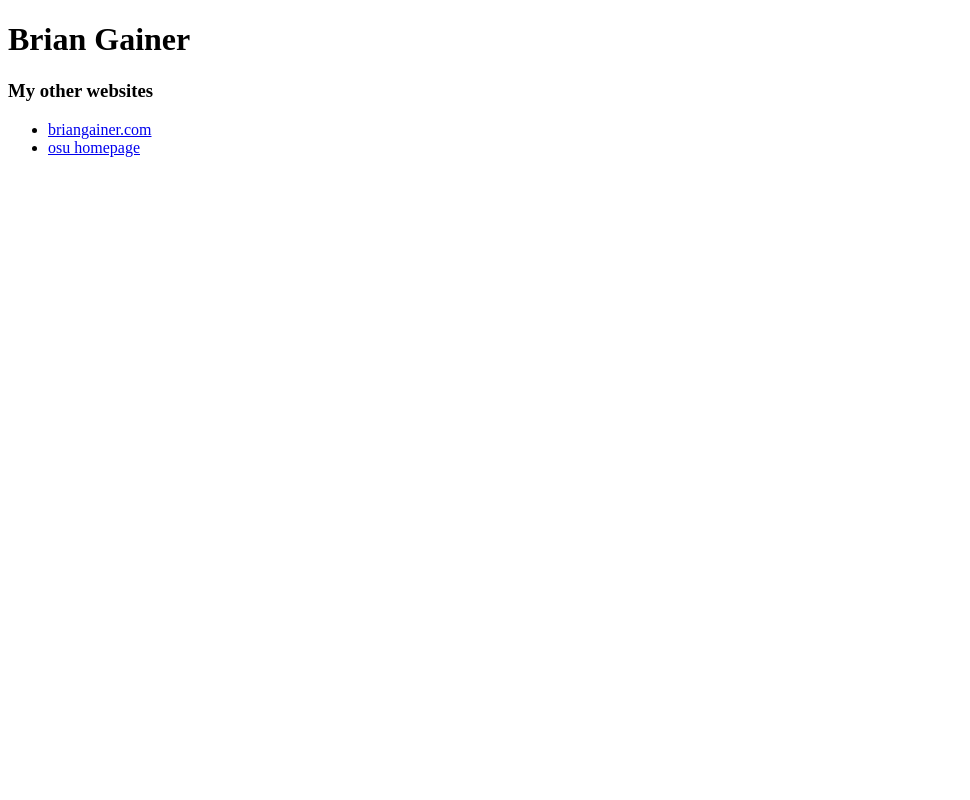
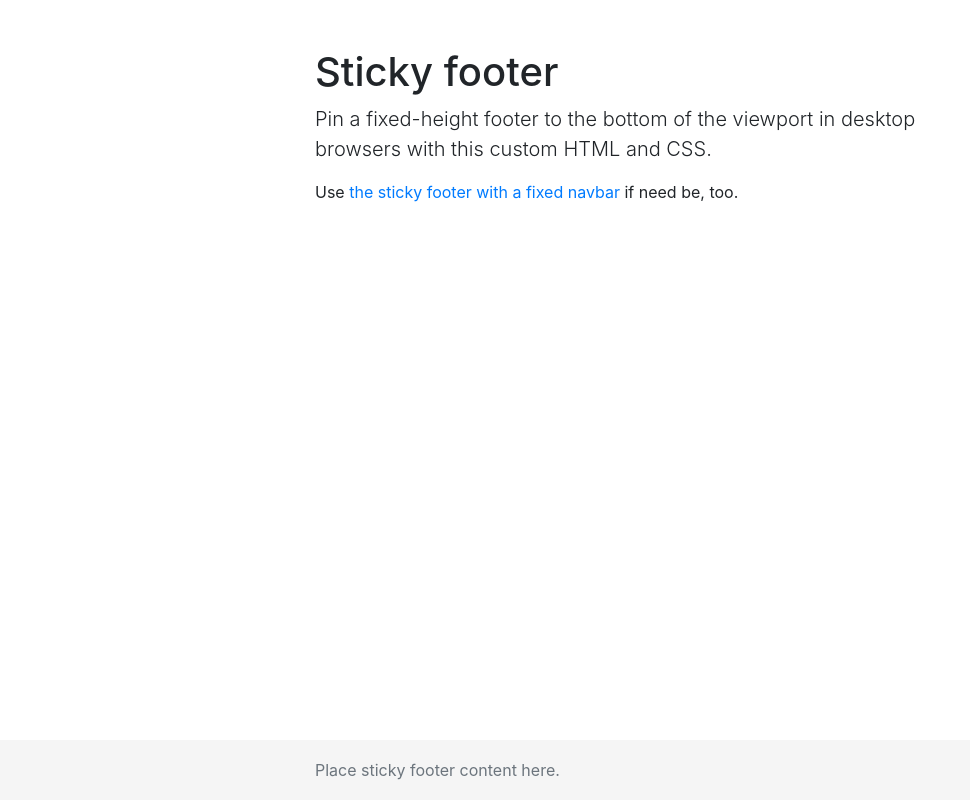
Before and after one commit to briangainer/briangainer, a plain HTML site: page index.html in a window 1280 px wide. Shown: the whole page, without its empty margins (0-970 px from the left). Drawn offline with nearby package versions, Linux system fonts and the light colour scheme.

Commit message:
basic template

```diff
--- a/index.html
+++ b/index.html
@@ -1,13 +1,64 @@
-<!DOCTYPE html>
-<head><title>my title</title></head>
-<body>
-<h1>Brian Gainer</h1>
 
-  <h3>My other websites</h3>
-  <ul>
-    <li><a href='http://briangainer.com'>briangainer.com</a></li>
-    <li><a href='http://cse.osu.edu/~gainer.34'>osu homepage</a></li>
-  </ul>
-</body>
+<!doctype html>
+<html lang="en">
+  <head>
+    <meta charset="utf-8">
+    <meta name="viewport" content="width=device-width, initial-scale=1, shrink-to-fit=no">
+    <meta name="description" content="">
+    <meta name="author" content="">
+    <!-- <link rel="icon" href="../../../../favicon.ico"> -->
 
+    <title>Sticky Footer Template for Bootstrap</title>
+
+    <!-- Bootstrap core CSS -->
+    <link rel="stylesheet" href="https://stackpath.bootstrapcdn.com/bootstrap/4.1.3/css/bootstrap.min.css" integrity="sha384-MCw98/SFnGE8fJT3GXwEOngsV7Zt27NXFoaoApmYm81iuXoPkFOJwJ8ERdknLPMO" crossorigin="anonymous">
+
+    <!-- Custom styles for this template -->
+    <style>
+      /* Sticky footer styles
+      -------------------------------------------------- */
+      html {
+        position: relative;
+        min-height: 100%;
+      }
+      body {
+        margin-bottom: 60px; /* Margin bottom by footer height */
+      }
+      .footer {
+        position: absolute;
+        bottom: 0;
+        width: 100%;
+        height: 60px; /* Set the fixed height of the footer here */
+        line-height: 60px; /* Vertically center the text there */
+        background-color: #f5f5f5;
+      }
+
+
+      /* Custom page CSS
+      -------------------------------------------------- */
+      /* Not required for template or sticky footer method. */
+
+      .container {
+        width: auto;
+        max-width: 680px;
+        padding: 0 15px;
+      }
+    </style>
+  </head>
+
+  <body>
+
+    <!-- Begin page content -->
+    <main role="main" class="container">
+      <h1 class="mt-5">Sticky footer</h1>
+      <p class="lead">Pin a fixed-height footer to the bottom of the viewport in desktop browsers with this custom HTML and CSS.</p>
+      <p>Use <a href="../sticky-footer-navbar">the sticky footer with a fixed navbar</a> if need be, too.</p>
+    </main>
+
+    <footer class="footer">
+      <div class="container">
+        <span class="text-muted">Place sticky footer content here.</span>
+      </div>
+    </footer>
+  </body>
 </html>
```
